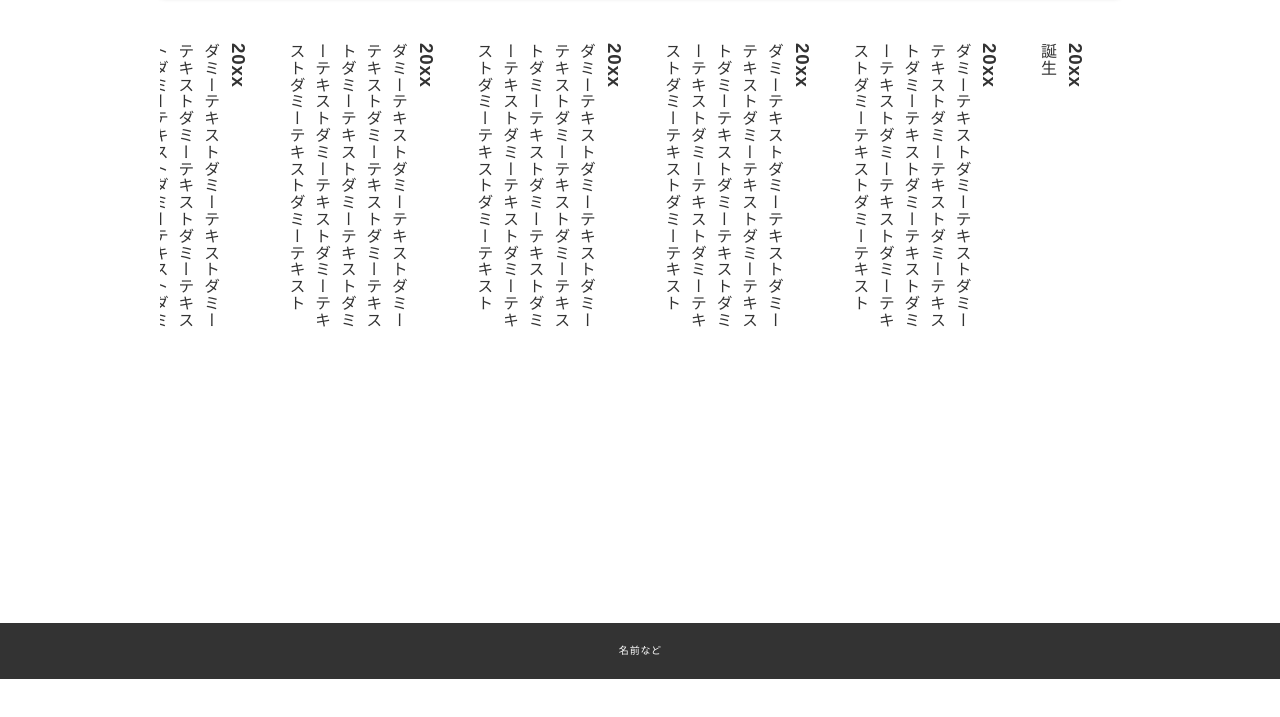
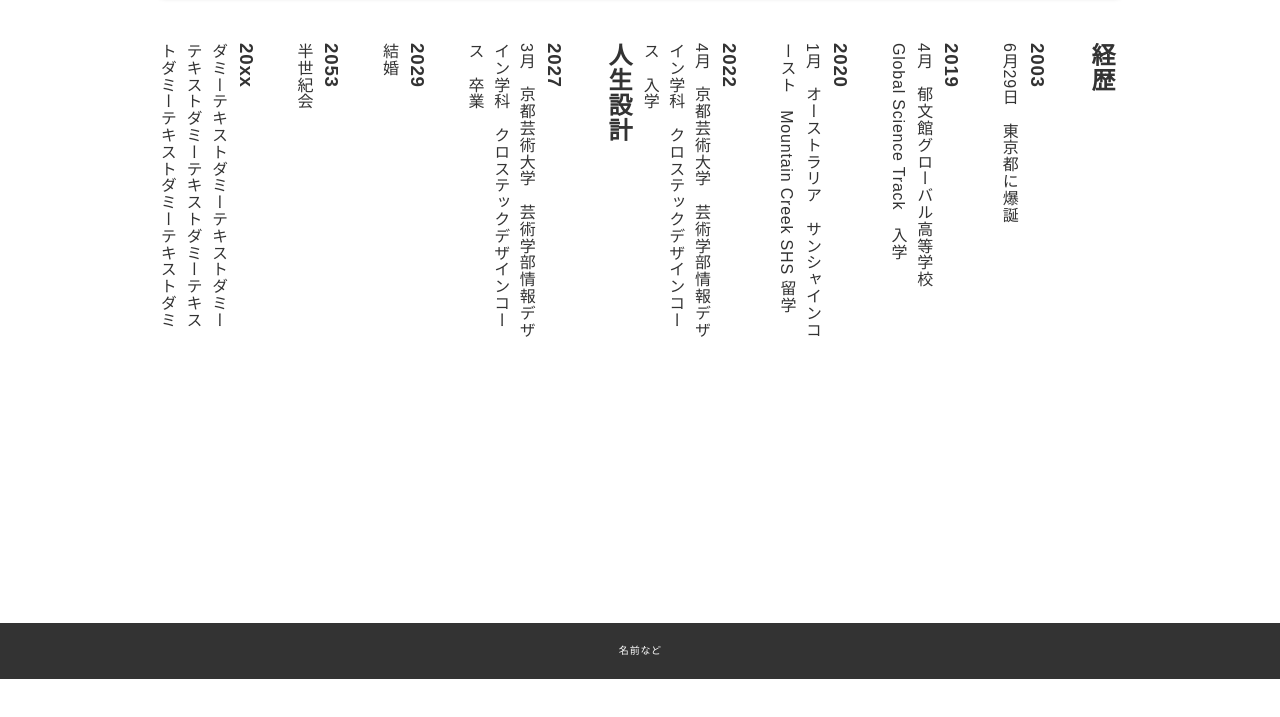
Before and after one commit to KUAD-XtechDesign/website2022-elchangg, a plain HTML site: page profile.html in a window 1280 px wide. Shown: the part 77-794 px from the top of the page. Drawn offline with nearby package versions, Linux system fonts and the light colour scheme.

Commit message:
プロフィール編集

```diff
--- a/css/style.css
+++ b/css/style.css
@@ -199,7 +199,7 @@ body.contents_page {/* classにcontents_pageが指定されているbodyタグ *
   height: 500px;
   color: #fff;
   font-weight: bold;
-  background-image: url(../images/top.jpg);/* 背景画像 */
+  background-image: url(../images/pien.jpeg);/* 背景画像 */
   background-size: cover;/* 背景画像のサイズ 要素いっぱいに表示 */
   background-position: center center;/* 背景画像の位置 */
   background-attachment: fixed;/* スクロールしたときの背景画像の位置 固定 */
--- a/profile.html
+++ b/profile.html
@@ -34,35 +34,37 @@
     <div class="contents">
       <section>
         <div class="profile_container">
-          <h3>20xx</h3>
-          <div>誕生</div>
-          <h3>20xx</h3>
+          <h2>経歴</h2>
+
+          <h3>2003</h3>
+          <div>6月29日　東京都に爆誕</div>
+          <h3>2019</h3>
           <div>
-            ダミーテキストダミーテキストダミーテキストダミーテキストダミーテキストダミーテキストダミーテキストダミーテキストダミーテキストダミーテキストダミーテキストダミーテキスト
+            4月　郁文館グローバル高等学校　Global Science Track　入学
           </div>
-          <h3>20xx</h3>
+          <h3>2020</h3>
           <div>
-            ダミーテキストダミーテキストダミーテキストダミーテキストダミーテキストダミーテキストダミーテキストダミーテキストダミーテキストダミーテキストダミーテキストダミーテキスト
+            1月　オーストラリア　サンシャインコースト　Mountain Creek SHS 留学
           </div>
-          <h3>20xx</h3>
+          <h3>2022</h3>
           <div>
-            ダミーテキストダミーテキストダミーテキストダミーテキストダミーテキストダミーテキストダミーテキストダミーテキストダミーテキストダミーテキストダミーテキストダミーテキスト
+            4月　京都芸術大学　芸術学部情報デザイン学科　クロステックデザインコース　入学
           </div>
-          <h3>20xx</h3>
+
+
+          <h2>人生設計</h2>
+
+          <h3>2027</h3>
           <div>
-            ダミーテキストダミーテキストダミーテキストダミーテキストダミーテキストダミーテキストダミーテキストダミーテキストダミーテキストダミーテキストダミーテキストダミーテキスト
+            3月　京都芸術大学　芸術学部情報デザイン学科　クロステックデザインコース　卒業
           </div>
-          <h3>20xx</h3>
+          <h3>2029</h3>
           <div>
-            ダミーテキストダミーテキストダミーテキストダミーテキストダミーテキストダミーテキストダミーテキストダミーテキストダミーテキストダミーテキストダミーテキストダミーテキスト
+            結婚
           </div>
-          <h3>20xx</h3>
+          <h3>2053</h3>
           <div>
-            ダミーテキストダミーテキストダミーテキストダミーテキストダミーテキストダミーテキストダミーテキストダミーテキストダミーテキストダミーテキストダミーテキストダミーテキスト
-          </div>
-          <h3>20xx</h3>
-          <div>
-            ダミーテキストダミーテキストダミーテキストダミーテキストダミーテキストダミーテキストダミーテキストダミーテキストダミーテキストダミーテキストダミーテキストダミーテキスト
+            半世紀会
           </div>
           <h3>20xx</h3>
           <div>
```
Also changed, not shown: index.html (+2 -2 lines), images/pien.jpeg (added), 2 other files.
